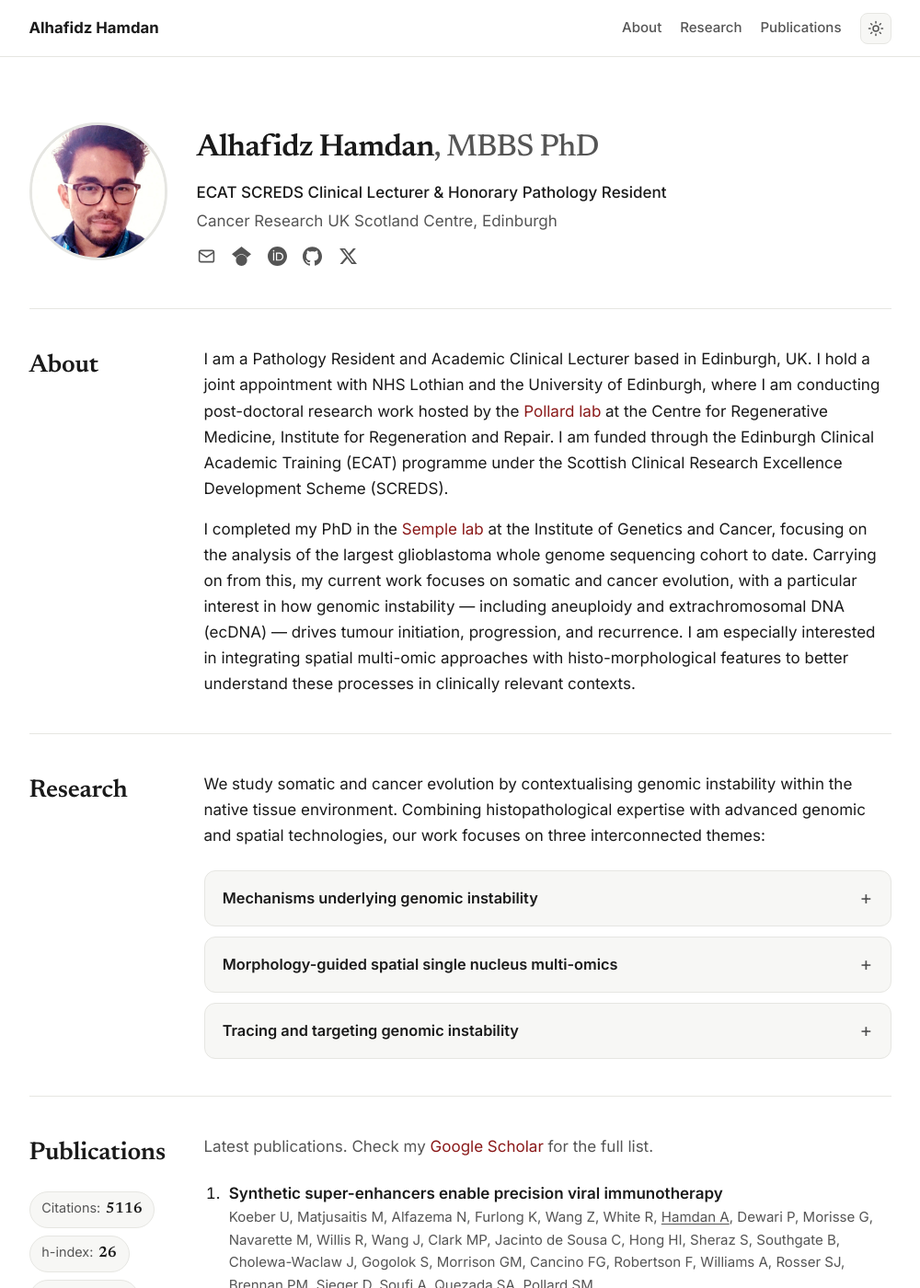
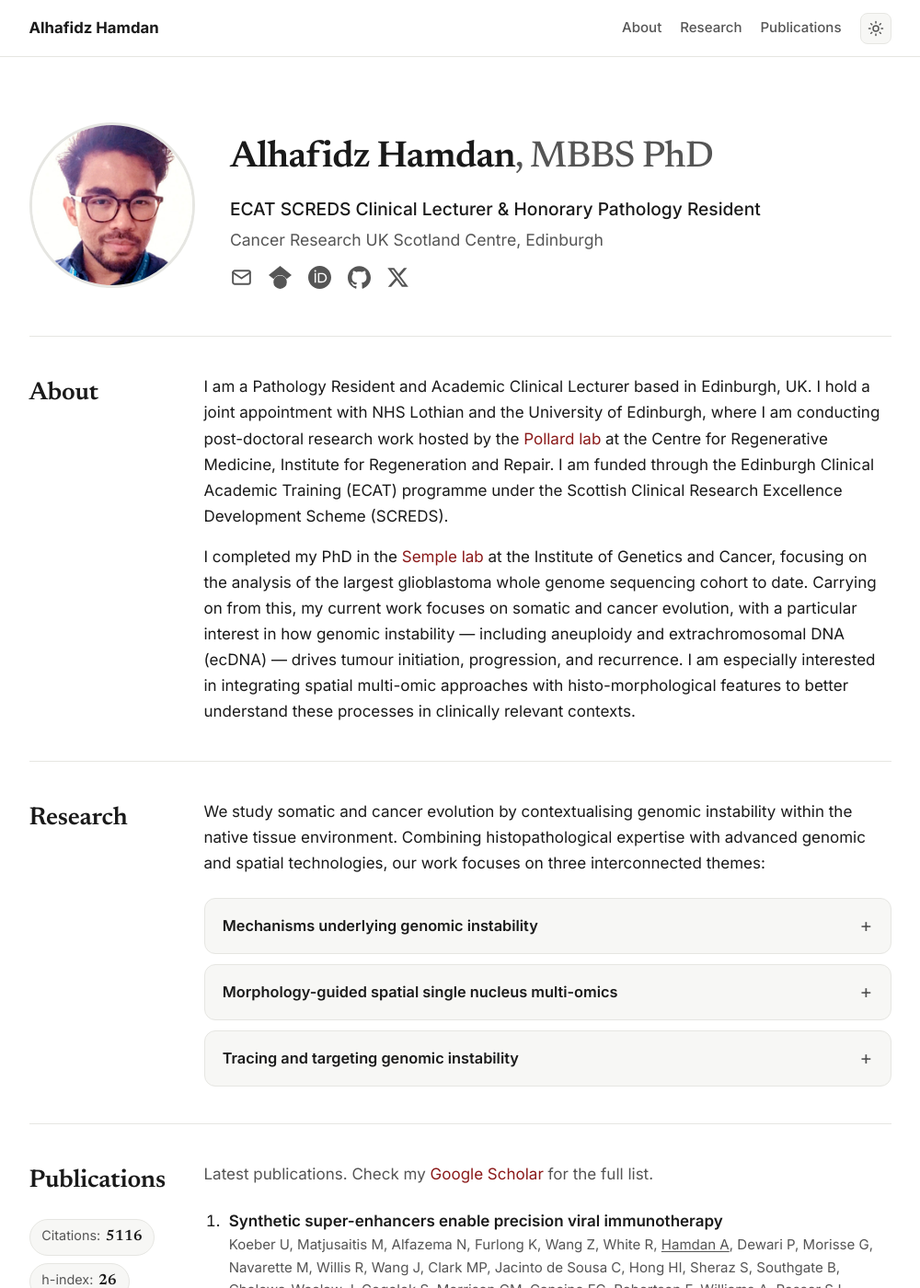
Before and after one commit to alhafidzhamdan/alhafidzhamdan.github.io, a Jekyll site: the page built from index.html, in a window 1280 px wide and 1400 px high. Shown: the whole window at 92% size, without its empty margins (140-1140 px from the left). Built offline with Jekyll 4.4.1, drawn with Linux system fonts in a browser that asks for light colours.

Commit message:
Scale profile section up ~20% (photo, name, role, affiliation, icons)

```diff
--- a/assets/css/style.css
+++ b/assets/css/style.css
@@ -148,12 +148,12 @@ a:hover { color: var(--accent-soft); text-decoration: underline; }
 .hero {
   display: flex;
   align-items: center;
-  gap: 2rem;
+  gap: 2.4rem;
   padding: 4.4rem 0 2.8rem;
 }
 .hero-photo img {
-  width: 150px;
-  height: 150px;
+  width: 180px;
+  height: 180px;
   border-radius: 50%;
   object-fit: cover;
   object-position: center center;
@@ -161,13 +161,13 @@ a:hover { color: var(--accent-soft); text-decoration: underline; }
 }
 .hero-text h1 {
   font-family: var(--font-serif);
-  font-size: 2.1rem;
+  font-size: 2.52rem;
   font-weight: 600;
-  margin: 0 0 0.35rem;
+  margin: 0 0 0.4rem;
   letter-spacing: -0.02em;
 }
-.hero-text .role { margin: 0; font-weight: 500; color: var(--text); }
-.hero-text .affiliation { margin: 0.15rem 0 0.9rem; color: var(--text-soft); }
+.hero-text .role { margin: 0; font-weight: 500; font-size: 1.2rem; color: var(--text); }
+.hero-text .affiliation { margin: 0.15rem 0 0.9rem; font-size: 1.1rem; color: var(--text-soft); }
 .affiliation a { color: inherit; text-decoration: underline; text-underline-offset: 2px; text-decoration-color: var(--border); }
 .affiliation a:hover { color: var(--accent); text-decoration-color: var(--accent); }
 
@@ -179,7 +179,7 @@ a:hover { color: var(--accent-soft); text-decoration: underline; }
   transition: color 0.15s ease, transform 0.15s ease;
 }
 .social a:hover { color: var(--accent); transform: translateY(-1px); text-decoration: none; }
-.social svg { width: 21px; height: 21px; display: block; }
+.social svg { width: 25px; height: 25px; display: block; }
 
 .bio p { margin: 0 0 1rem; }
 
```
